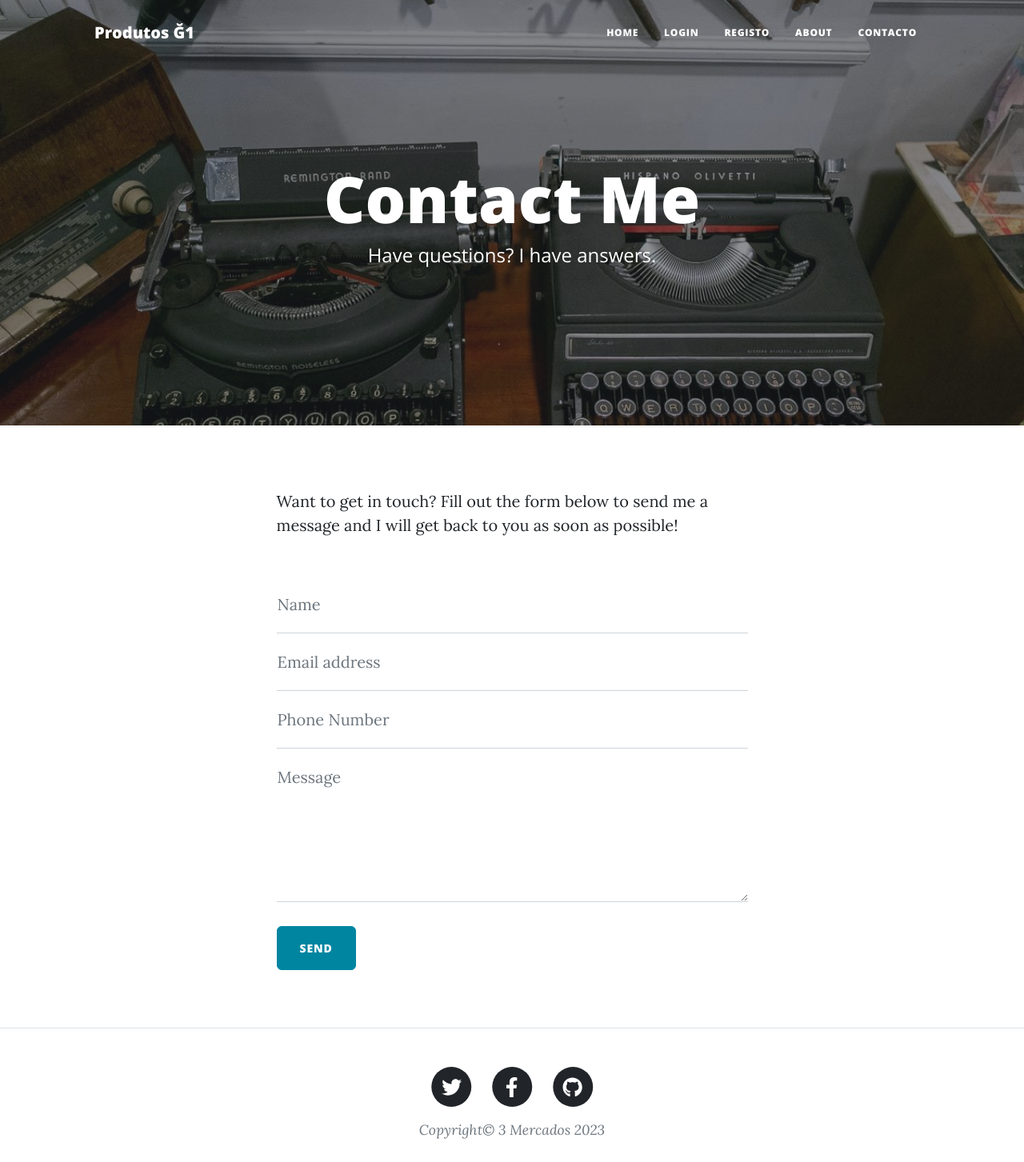
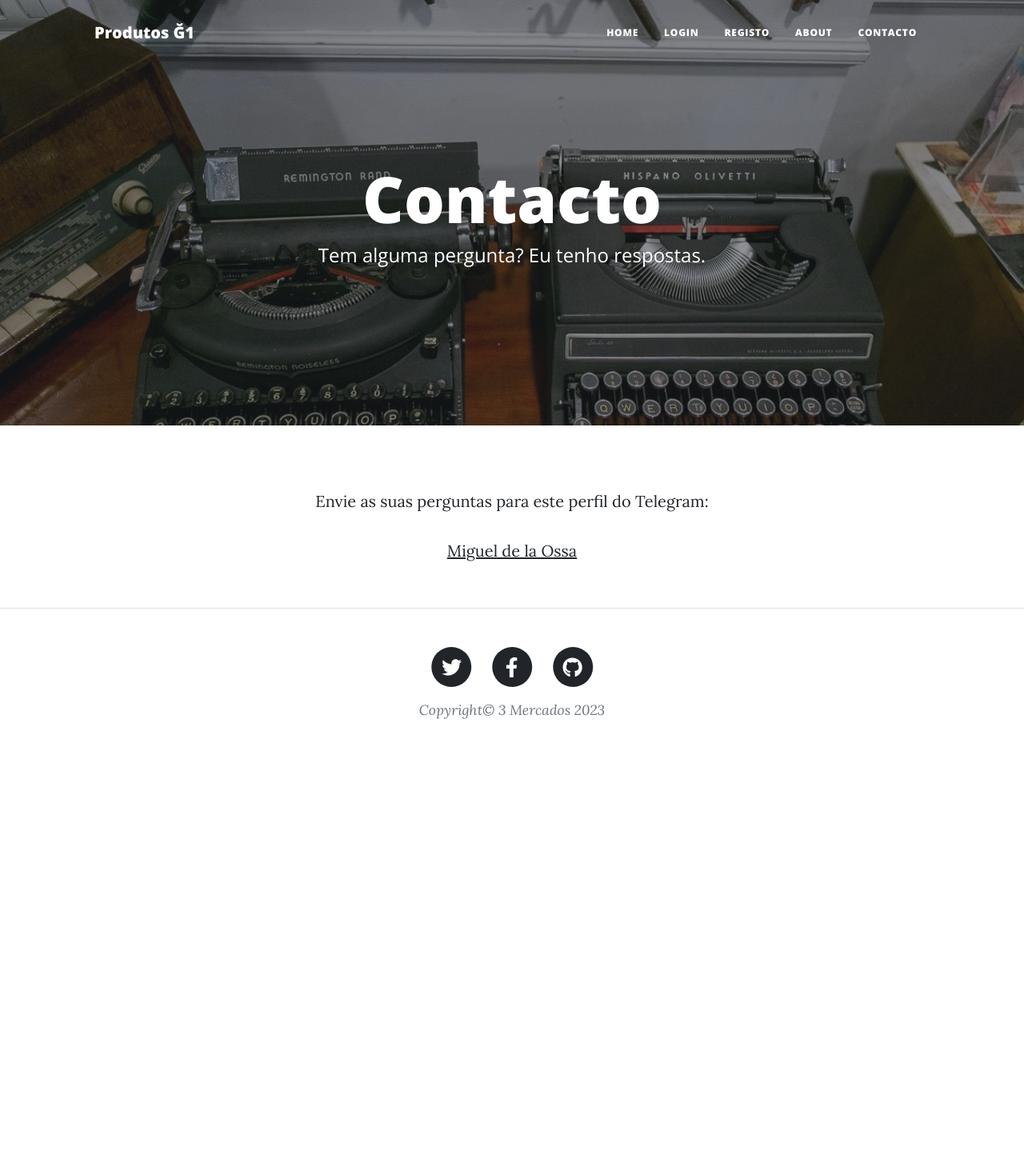
Before and after one commit to misaelnieto/miguel-ossa-python-blog, a Flask app: page /contact in a window 1280 px wide. Shown: the top 1453 px of the page at 80% size. After the commit the page ends 899 px from the top, so only its background shows below. Run offline with Flask 3, Linux system fonts and the light colour scheme; some libraries are stand-ins or nearby versions.

Commit message:
Completion of basic text

```diff
--- a/templates/contact.html
+++ b/templates/contact.html
@@ -12,9 +12,9 @@
           {% if msg_sent: %}
           <h1>Successfully sent your message</h1>
           {% else: %}
-          <h1>Contact Me</h1>
+          <h1>Contacto</h1>
           {% endif %}
-          <span class="subheading">Have questions? I have answers.</span>
+          <span class="subheading">Tem alguma pergunta? Eu tenho respostas.</span>
         </div>
       </div>
     </div>
@@ -24,74 +24,74 @@
 <main class="mb-4">
   <div class="container px-4 px-lg-5">
     <div class="row gx-4 gx-lg-5 justify-content-center">
-      <div class="col-md-10 col-lg-8 col-xl-7">
+      <div align="center" class="col-md-10 col-lg-8 col-xl-7">
         <p>
-          Want to get in touch? Fill out the form below to send me a message and
-          I will get back to you as soon as possible!
+          Envie as suas perguntas para este perfil do Telegram:
         </p>
-        <div class="my-5">
-          <!-- * * * * * * * * * * * * * * *-->
-          <!-- * * Simplified SB Contact Form for the Tutorial* *-->
-          <form
-            id="contactForm"
-            name="sentMessage"
-            action="{{ url_for('contact') }}"
-            method="post"
-          >
-            <div class="form-floating">
-              <input
-                class="form-control"
-                id="name"
-                name="name"
-                type="text"
-                placeholder="Enter your name..."
-                required
-              />
-              <label for="name">Name</label>
-            </div>
-            <div class="form-floating">
-              <input
-                class="form-control"
-                id="email"
-                name="email"
-                type="email"
-                placeholder="Enter your email..."
-                required
-              />
-              <label for="email">Email address</label>
-            </div>
-            <div class="form-floating">
-              <input
-                class="form-control"
-                id="phone"
-                name="phone"
-                type="tel"
-                placeholder="Enter your phone number..."
-                required
-              />
-              <label for="phone">Phone Number</label>
-            </div>
-            <div class="form-floating">
-              <textarea
-                class="form-control"
-                id="message"
-                name="message"
-                placeholder="Enter your message here..."
-                required
-                style="height: 12rem"
-              ></textarea>
-              <label for="message">Message</label>
-            </div>
-            <br />
-            <button
-              class="btn btn-primary text-uppercase"
-              id="submitButton"
-              type="submit"
-            >
-              Send
-            </button>
-          </form>
-        </div>
+        <p align="center"><a link href="https://t.me/MiguelDeLaOssa" target="_blank">Miguel de la Ossa</a></p>
+<!--        <div class="my-5">-->
+<!--          &lt;!&ndash; * * * * * * * * * * * * * * *&ndash;&gt;-->
+<!--          &lt;!&ndash; * * Simplified SB Contact Form for the Tutorial* *&ndash;&gt;-->
+<!--          <form-->
+<!--            id="contactForm"-->
+<!--            name="sentMessage"-->
+<!--            action="{{ url_for('contact') }}"-->
+<!--            method="post"-->
+<!--          >-->
+<!--            <div class="form-floating">-->
+<!--              <input-->
+<!--                class="form-control"-->
+<!--                id="name"-->
+<!--                name="name"-->
+<!--                type="text"-->
+<!--                placeholder="Enter your name..."-->
+<!--                required-->
+<!--              />-->
+<!--              <label for="name">Name</label>-->
+<!--            </div>-->
+<!--            <div class="form-floating">-->
+<!--              <input-->
+<!--                class="form-control"-->
+<!--                id="email"-->
+<!--                name="email"-->
+<!--                type="email"-->
+<!--                placeholder="Enter your email..."-->
+<!--                required-->
+<!--              />-->
+<!--              <label for="email">Email address</label>-->
+<!--            </div>-->
+<!--            <div class="form-floating">-->
+<!--              <input-->
+<!--                class="form-control"-->
+<!--                id="phone"-->
+<!--                name="phone"-->
+<!--                type="tel"-->
+<!--                placeholder="Enter your phone number..."-->
+<!--                required-->
+<!--              />-->
+<!--              <label for="phone">Phone Number</label>-->
+<!--            </div>-->
+<!--            <div class="form-floating">-->
+<!--              <textarea-->
+<!--                class="form-control"-->
+<!--                id="message"-->
+<!--                name="message"-->
+<!--                placeholder="Enter your message here..."-->
+<!--                required-->
+<!--                style="height: 12rem"-->
+<!--              ></textarea>-->
+<!--              <label for="message">Message</label>-->
+<!--            </div>-->
+<!--            <br />-->
+<!--            <button-->
+<!--              class="btn btn-primary text-uppercase"-->
+<!--              id="submitButton"-->
+<!--              type="submit"-->
+<!--            >-->
+<!--              Send-->
+<!--            </button>-->
+<!--          </form>-->
+<!--        </div>-->
       </div>
     </div>
   </div>
```
Also changed, not shown: templates/about.html (+2 -14 lines).
